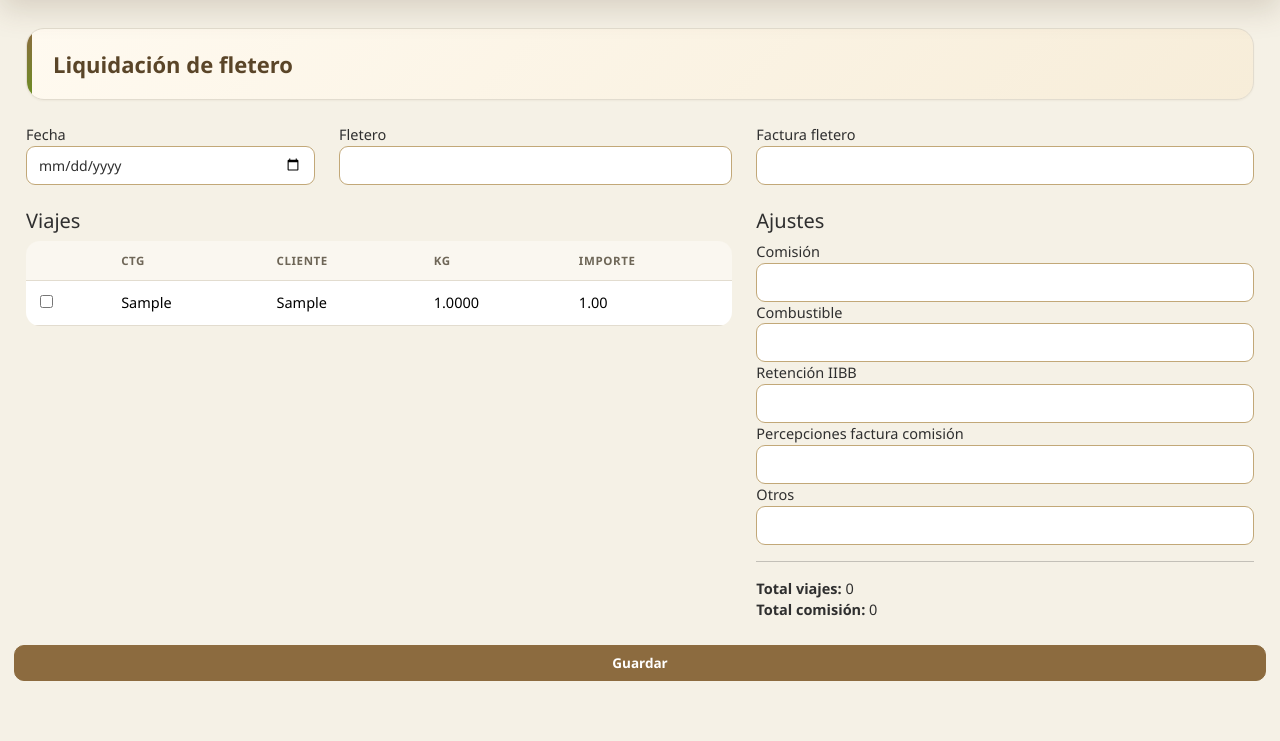
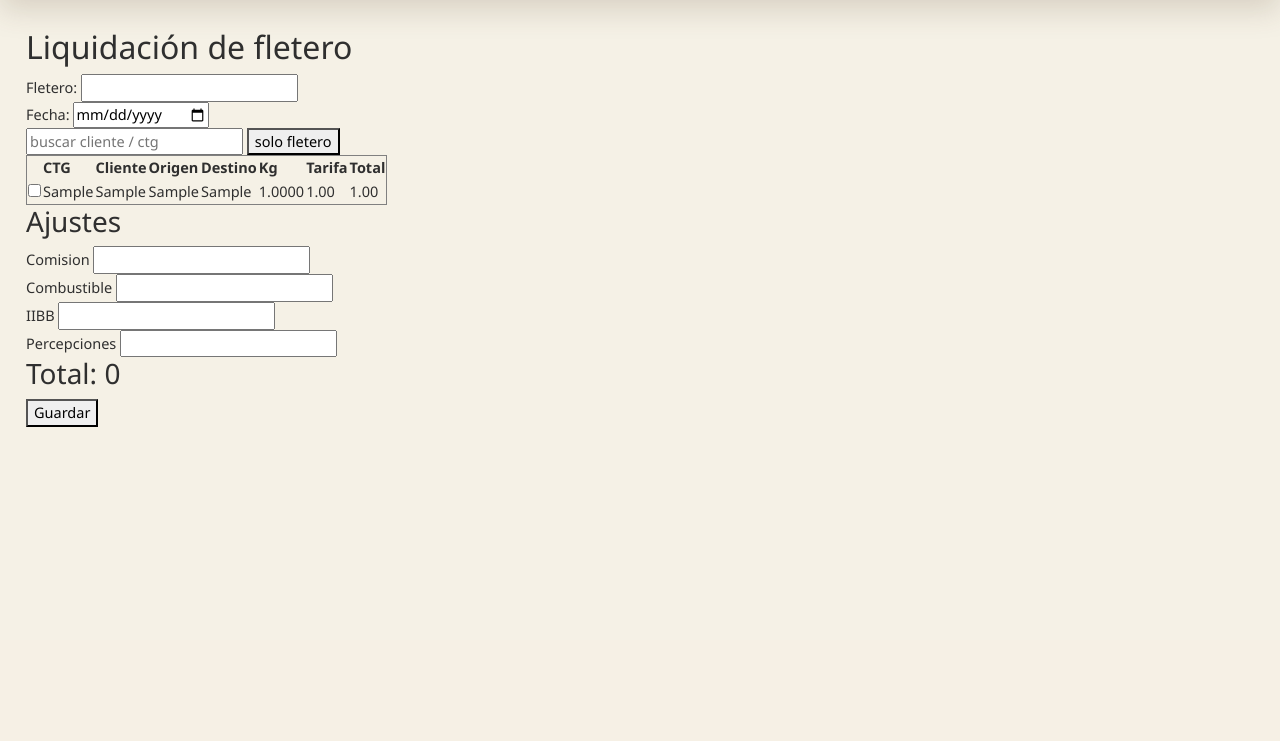
Before and after one commit to Fabiohernang/control-viajes-fusionado-ccc, a Flask app: page /liquidaciones/1/editar in a window 1280 px wide. Shown: the part 179-920 px from the top of the page. After the commit the page ends 606 px from the top, so only its background shows below. Run offline with Flask 3, Linux system fonts and the light colour scheme; the visitor is signed in with stand-in values (Sample User, id 1); tables that the repository leaves empty hold one stand-in row (values such as "Sample post"); some libraries are stand-ins or nearby versions.

Commit message:
Upgrade UI with filters and full travel detail

```diff
--- a/templates/liquidacion_form.html
+++ b/templates/liquidacion_form.html
@@ -1,103 +1,69 @@
 {% extends "base.html" %}
-{% block title %}{% if liquidacion %}Editar liquidación{% else %}Nueva liquidación{% endif %}
-{% endblock %}
+{% block title %}Nueva liquidación{% endblock %}
 
 {% block content %}
-<div class="hero-panel mb-4">
-  <h1 class="page-title">Liquidación de fletero</h1>
-</div>
+<h2>Liquidación de fletero</h2>
 
-<form method="post" class="row g-4">
+<form method="post">
 
-  <div class="col-md-3">
-    <label>Fecha</label>
-    <input class="form-control" type="date" name="fecha" required>
-  </div>
+Fletero: <input name="fletero" id="fletero"><br>
+Fecha: <input type="date" name="fecha"><br>
 
-  <div class="col-md-4">
-    <label>Fletero</label>
-    <input class="form-control" name="fletero" required>
-  </div>
+<input id="buscar" placeholder="buscar cliente / ctg">
+<button type="button" onclick="filtrarFletero()">solo fletero</button>
 
-  <div class="col-md-5">
-    <label>Factura fletero</label>
-    <input class="form-control" name="factura_fletero">
-  </div>
-
-  <div class="col-lg-7">
-    <h5>Viajes</h5>
-    <div class="table-responsive">
-      <table class="table">
-        <thead>
+<table border="1">
 <tr>
-            <th></th>
-            <th>CTG</th>
-            <th>Cliente</th>
-            <th>Kg</th>
-            <th>Importe</th>
+<th></th><th>CTG</th><th>Cliente</th><th>Origen</th><th>Destino</th><th>Kg</th><th>Tarifa</th><th>Total</th>
 </tr>
-        </thead>
-        <tbody>
 {% for v in viajes %}
-          <tr>
-            <td><input type="checkbox" name="viaje_ids" value="{{ v.id }}" data-importe="{{ v.importe_con_iva }}" data-comision="{{ v.comision }}"></td>
-            <td>{{ v.ctg }}</td>
-            <td>{{ v.cliente }}</td>
-            <td>{{ v.kg }}</td>
-            <td>{{ v.importe_con_iva }}</td>
+<tr class="fila" data-fletero="{{v.fletero}}" data-texto="{{v.cliente}} {{v.ctg}}">
+<td><input type="checkbox" name="viaje_ids" value="{{v.id}}" data-importe="{{v.importe_con_iva}}"></td>
+<td>{{v.ctg}}</td>
+<td>{{v.cliente}}</td>
+<td>{{v.origen}}</td>
+<td>{{v.destino}}</td>
+<td>{{v.kg}}</td>
+<td>{{v.tarifa}}</td>
+<td>{{v.importe_con_iva}}</td>
 </tr>
 {% endfor %}
-        </tbody>
 </table>
-    </div>
-  </div>
 
-  <div class="col-lg-5">
-    <h5>Ajustes</h5>
+<h3>Ajustes</h3>
+Comision <input id="comision" name="comision_manual"><br>
+Combustible <input name="combustible"><br>
+IIBB <input name="retencion_iibb"><br>
+Percepciones <input name="percepciones_comision"><br>
 
-    <label>Comisión</label>
-    <input class="form-control" name="comision_manual" id="comision">
+<h3>Total: <span id="total">0</span></h3>
 
-    <label>Combustible</label>
-    <input class="form-control" name="combustible">
-
-    <label>Retención IIBB</label>
-    <input class="form-control" name="retencion_iibb">
-
-    <label>Percepciones factura comisión</label>
-    <input class="form-control" name="percepciones_comision">
-
-    <label>Otros</label>
-    <input class="form-control" name="otros_descuentos">
-
-    <hr>
-
-    <div><b>Total viajes:</b> <span id="total_viajes">0</span></div>
-    <div><b>Total comisión:</b> <span id="total_comision">0</span></div>
-  </div>
-
-  <button class="btn btn-primary">Guardar</button>
+<button>Guardar</button>
 </form>
 
 <script>
-document.querySelectorAll('input[type=checkbox]').forEach(chk => {
-  chk.addEventListener('change', () => {
-    let total = 0;
-    let comision = 0;
+let filas = document.querySelectorAll('.fila');
+let buscar = document.getElementById('buscar');
 
-    document.querySelectorAll('input[type=checkbox]:checked').forEach(c => {
-      total += parseFloat(c.dataset.importe || 0);
-      comision += parseFloat(c.dataset.comision || 0);
+buscar.oninput = ()=>{
+ let val = buscar.value.toLowerCase();
+ filas.forEach(f=>{
+  f.style.display = f.dataset.texto.toLowerCase().includes(val)?'':'none';
  });
+}
 
-    document.getElementById('total_viajes').innerText = total.toFixed(2);
-    document.getElementById('total_comision').innerText = comision.toFixed(2);
+function filtrarFletero(){
+ let f = document.getElementById('fletero').value.toLowerCase();
+ filas.forEach(row=>{
+  row.style.display = row.dataset.fletero.toLowerCase()==f?'':'none';
+ });
+}
 
-    let inputCom = document.getElementById('comision');
-    if (!inputCom.value) {
-      inputCom.value = comision.toFixed(2);
-    }
-  });
+let checks = document.querySelectorAll('input[type=checkbox]');
+checks.forEach(c=>c.onchange = ()=>{
+ let t=0;
+ checks.forEach(x=>{ if(x.checked) t+=parseFloat(x.dataset.importe||0); });
+ document.getElementById('total').innerText=t;
 });
 </script>
 
```
Lines whose indentation alone changed are shown as unchanged.
